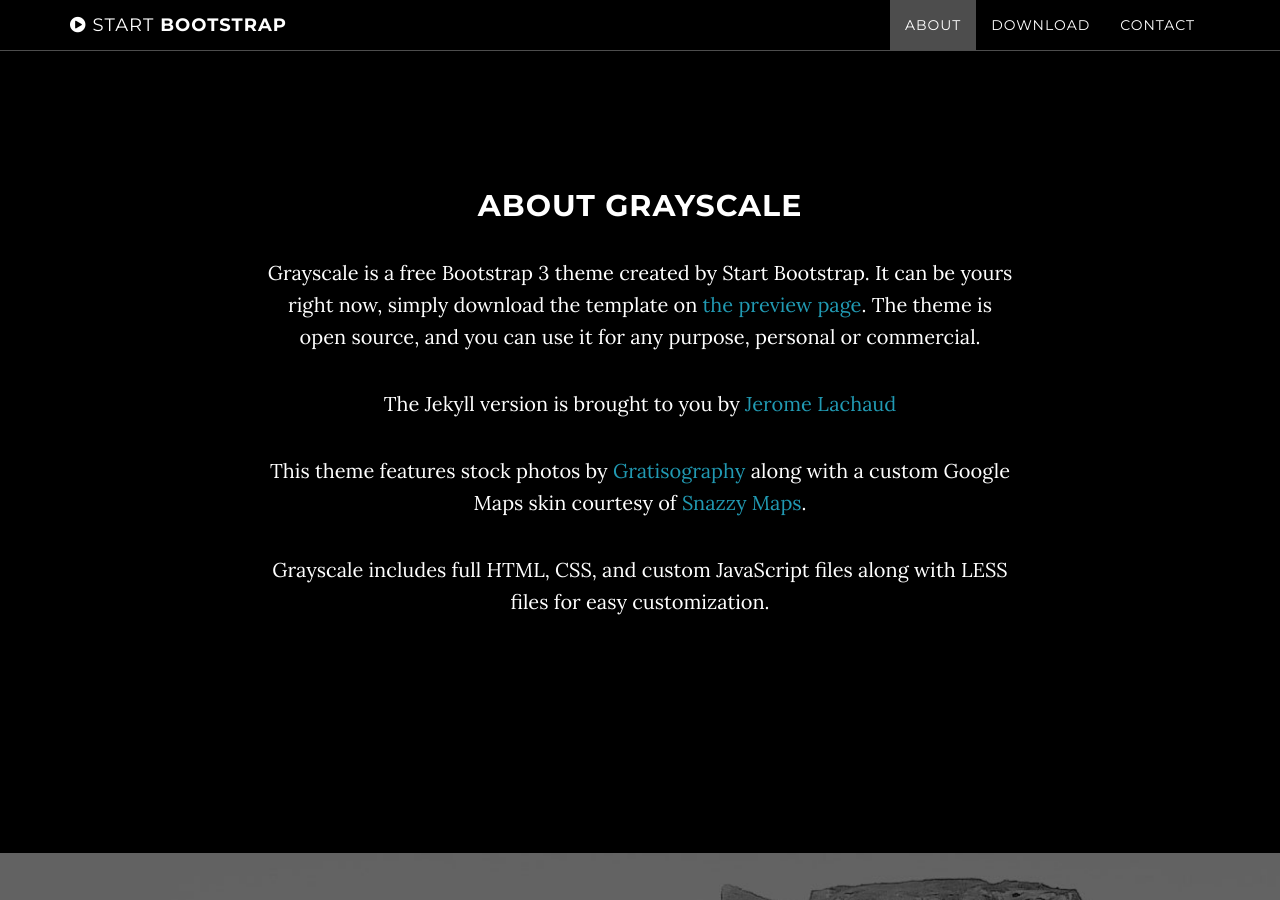
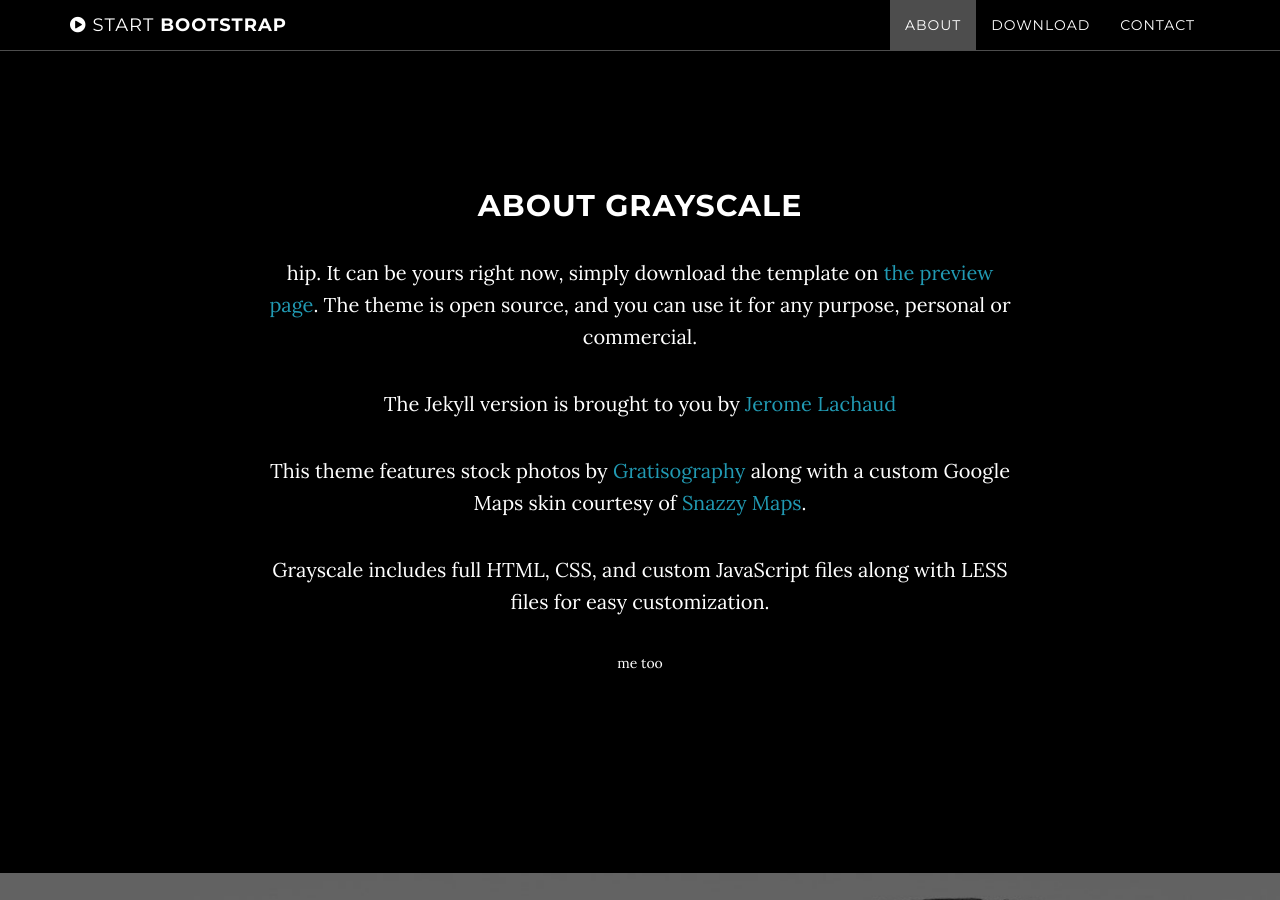
Before and after one commit to Bitbcs/bitbcs.github.io, a Jekyll site: the page built from index.html, in a window 1280 px wide and 900 px high, scrolled down 911 px. Built offline with Jekyll 4.4.1, drawn with Linux system fonts in a browser that asks for light colours.

Commit message:
Update about.html

```diff
--- a/_includes/about.html
+++ b/_includes/about.html
@@ -3,10 +3,11 @@
         <div class="row">
             <div class="col-lg-8 col-lg-offset-2">
                 <h2>About Grayscale</h2>
-                <p>Grayscale is a free Bootstrap 3 theme created by Start Bootstrap. It can be yours right now, simply download the template on <a href="http://startbootstrap.com/template-overviews/grayscale/">the preview page</a>. The theme is open source, and you can use it for any purpose, personal or commercial.</p>
+                <p>hip. It can be yours right now, simply download the template on <a href="http://startbootstrap.com/template-overviews/grayscale/">the preview page</a>. The theme is open source, and you can use it for any purpose, personal or commercial.</p>
                 <p>The Jekyll version is brought to you by <a href="https://github.com/jeromelachaud">Jerome Lachaud</a></p>
                 <p>This theme features stock photos by <a href="http://gratisography.com/">Gratisography</a> along with a custom Google Maps skin courtesy of <a href="http://snazzymaps.com/">Snazzy Maps</a>.</p>
                 <p>Grayscale includes full HTML, CSS, and custom JavaScript files along with LESS files for easy customization.</p>
+            me too
             </div>
         </div>
     </section>
```
